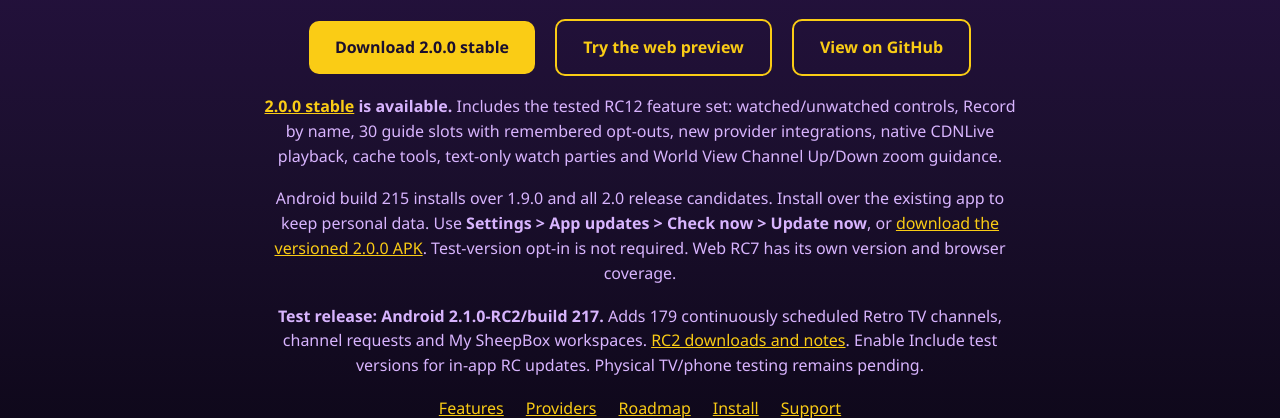
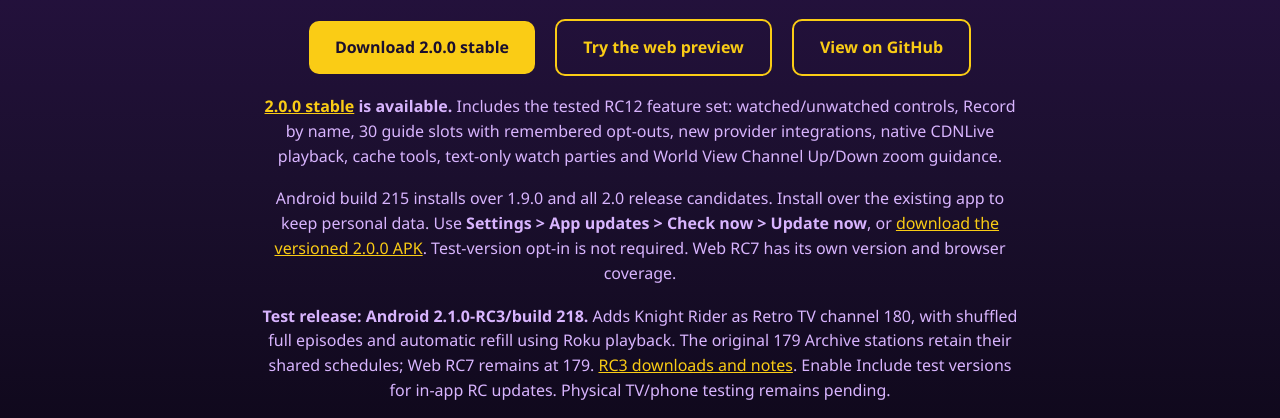
Before and after one commit to sheepman90s/sheepbox-releases, a plain HTML site: page docs/index.html in a window 1280 px wide. Shown: the part 540-958 px from the top of the page. Drawn offline with Linux system fonts and the light colour scheme.

Commit message:
Publish Android RC3 details for Knight Rider channel 180

```diff
--- a/docs/index.html
+++ b/docs/index.html
@@ -80,7 +80,7 @@ th{color:var(--lav)}
   <a class="btn alt" href="https://github.com/sheepman90s/sheepbox-releases">View on GitHub</a>
   <p class="release-note"><strong><a href="https://github.com/sheepman90s/sheepbox-releases/releases/tag/v2.0.0">2.0.0 stable</a> is available.</strong> Includes the tested RC12 feature set: watched/unwatched controls, Record by name, 30 guide slots with remembered opt-outs, new provider integrations, native CDNLive playback, cache tools, text-only watch parties and World View Channel Up/Down zoom guidance.</p>
   <p class="release-note">Android build 215 installs over 1.9.0 and all 2.0 release candidates. Install over the existing app to keep personal data. Use <strong>Settings &gt; App updates &gt; Check now &gt; Update now</strong>, or <a href="https://github.com/sheepman90s/sheepbox-releases/releases/download/v2.0.0/sheepbox-tv-vod-2.0.0-release.apk">download the versioned 2.0.0 APK</a>. Test-version opt-in is not required. Web RC7 has its own version and browser coverage.</p>
-  <p class="release-note"><strong>Test release: Android 2.1.0-RC2/build 217.</strong> Adds 179 continuously scheduled Retro TV channels, channel requests and My SheepBox workspaces. <a href="https://github.com/sheepman90s/sheepbox-releases/releases/tag/v2.1.0-RC2">RC2 downloads and notes</a>. Enable Include test versions for in-app RC updates. Physical TV/phone testing remains pending.</p>
+  <p class="release-note"><strong>Test release: Android 2.1.0-RC3/build 218.</strong> Adds Knight Rider as Retro TV channel 180, with shuffled full episodes and automatic refill using Roku playback. The original 179 Archive stations retain their shared schedules; Web RC7 remains at 179. <a href="https://github.com/sheepman90s/sheepbox-releases/releases/tag/v2.1.0-RC3">RC3 downloads and notes</a>. Enable Include test versions for in-app RC updates. Physical TV/phone testing remains pending.</p>
   <nav class="site-links" aria-label="Page sections"><a href="#features">Features</a><a href="#providers">Providers</a><a href="#roadmap">Roadmap</a><a href="#install">Install</a><a href="#support">Support</a></nav>
 </header>
 <main>
```
Also changed, not shown: 3 other files.
